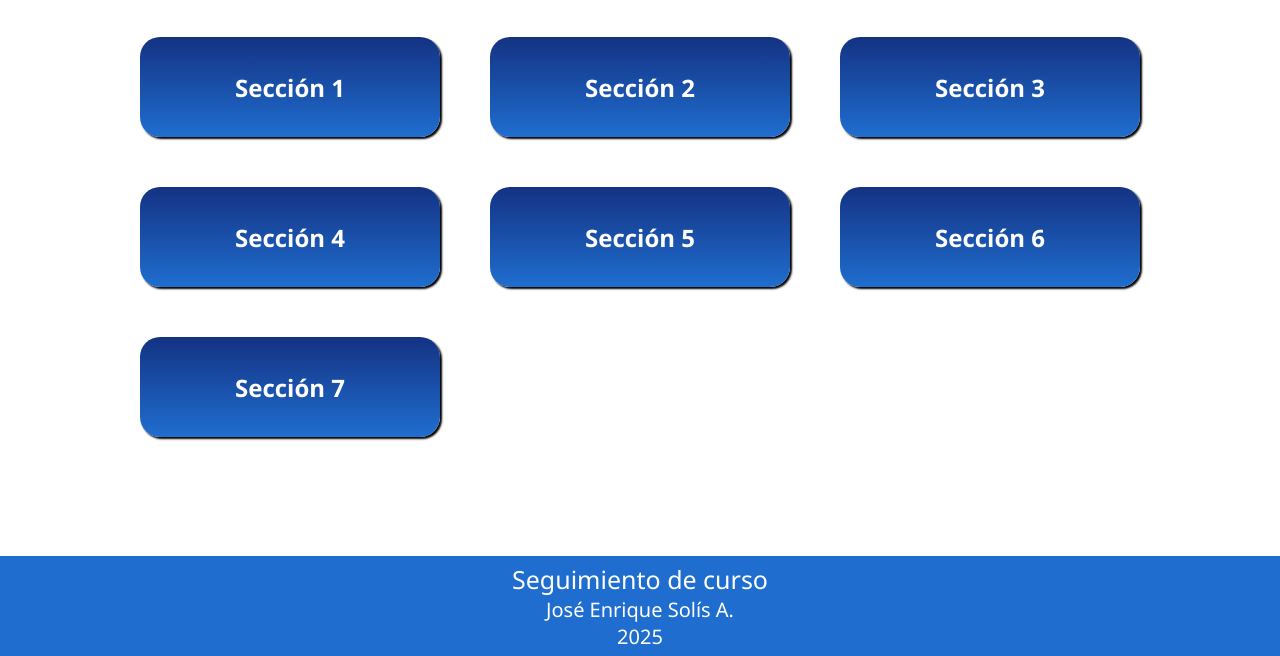
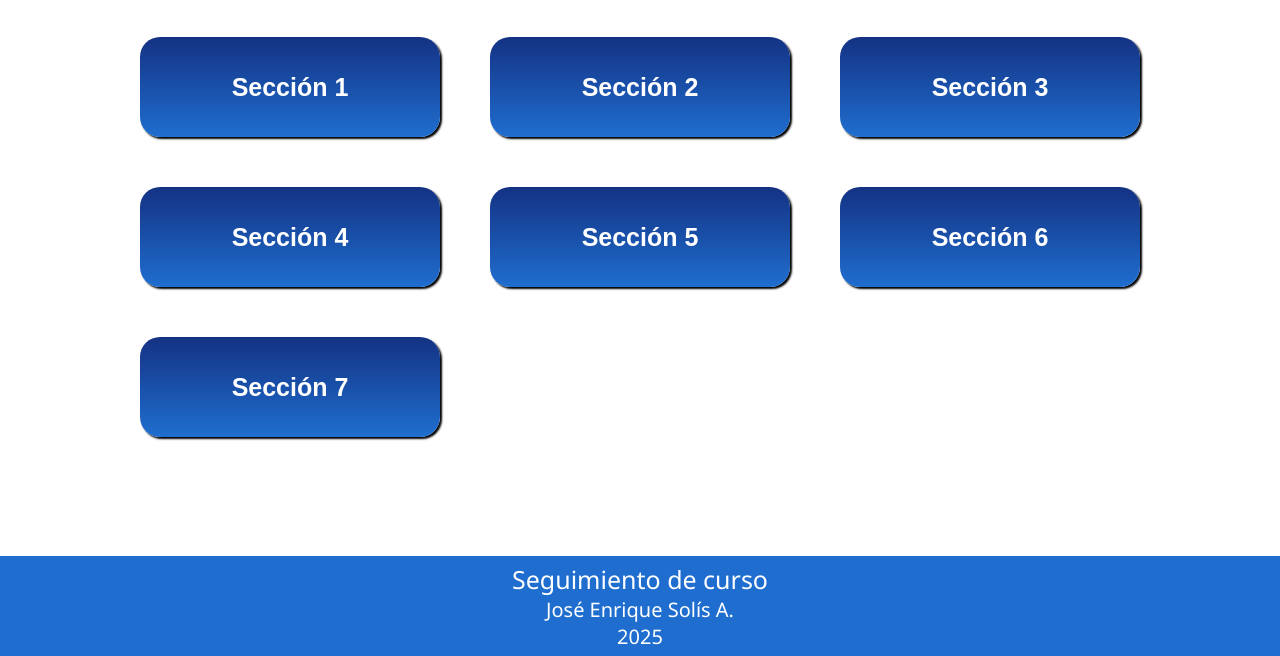
Before and after one commit to solisversamed/solisversamed.github.io, a plain HTML site: page index.html in a window 1280 px wide. Shown: the part 144-800 px from the top of the page. Drawn offline with Linux system fonts and the light colour scheme.

Commit message:
Secciones con botones en vez de div

```diff
--- a/index.html
+++ b/index.html
@@ -12,58 +12,34 @@
 
         <h2 id="subtema">Secciones</h2>
         <div id="secciones">
-            <div class="seccion">
-                <h2>Sección 1</h2>
+            <button class="seccion">
+                <a href="Seccion_2/index.html">Sección 1</a>
+            </button>
 
-                <div class="">
+            <button class="seccion">
+                <a href="Seccion_2/index.html">Sección 2</a>
+            </button>
 
-                </div>
-            </div>
-            <div class="seccion">
-                <h2>Sección 2</h2>
+            <button class="seccion">
+                <a href="Seccion_2/index.html">Sección 3</a>
+            </button>
 
-                <div class="">
+            <button class="seccion">
+                <a href="Seccion_2/index.html">Sección 4</a>
+            </button>
 
-                </div>
-            </div>
+            <button class="seccion">
+                <a href="Seccion_2/index.html">Sección 5</a>
+            </button>
 
-            <div class="seccion">
-                <h2>Sección 3</h2>
+            <button class="seccion">
+                <a href="Seccion_2/index.html">Sección 6</a>
+            </button>
 
-                <div class="">
+            <button class="seccion">
+                <a href="Seccion_2/index.html">Sección 7</a>
+            </button>
 
-                </div>
-            </div>
-
-            <div class="seccion">
-                <h2>Sección 4</h2>
-
-                <div class="">
-
-                </div>
-            </div>
-
-            <div class="seccion">
-                <h2>Sección 5</h2>
-
-                <div class="">
-
-                </div>
-            </div>
-            <div class="seccion">
-                <h2>Sección 6</h2>
-
-                <div class="">
-
-                </div>
-            </div>
-            <div class="seccion">
-                <h2>Sección 7</h2>
-
-                <div class="">
-
-                </div>
-            </div>
         </div>
 
         <footer>
--- a/styles.css
+++ b/styles.css
@@ -81,3 +81,14 @@ footer{
 #tema{
     font-size: 25px;
 }
+
+button a{
+    color: white;
+    text-decoration: none;
+    font-size: 25px;
+    font-weight: bold;
+}
+button{
+    border: none;
+    background: transparent;
+}
```
